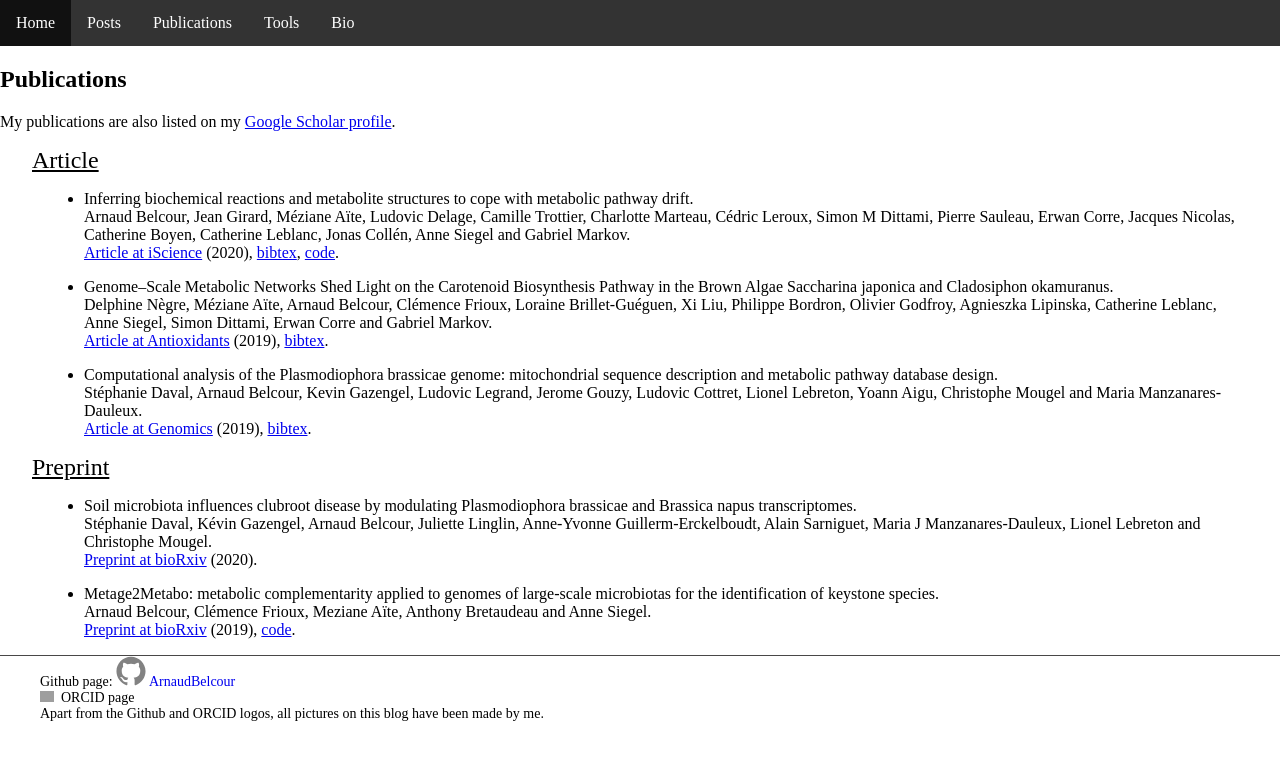
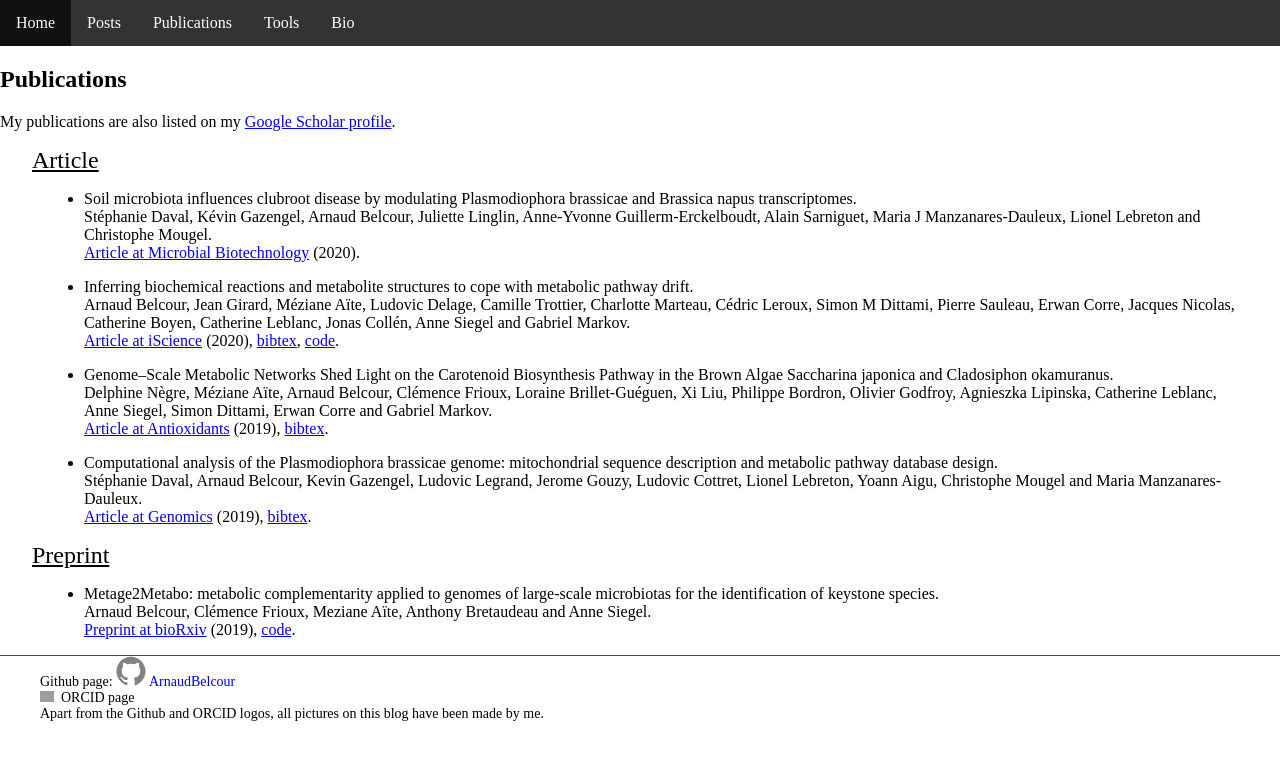
Before and after one commit to ArnaudBelcour/blog, a Jekyll site: the page built from pages/publications.html, in a window 1280 px wide. Shown: the top 760 px of the page. Built offline with Jekyll 4.4.1, drawn with Linux system fonts in a browser that asks for light colours; grey boxes are pictures that could not be loaded.

Commit message:
Add new article.

```diff
--- a/pages/publications.html
+++ b/pages/publications.html
@@ -9,6 +9,12 @@ permalink: pages/publications/
 	<p> My publications are also listed on my <a href='https://scholar.google.fr/citations?user=DGcD6P0AAAAJ&hl=fr'>Google Scholar profile</a>.</p>
 	<h2>Article</h2>
 	<ul>
+		<li>
+			<p> Soil microbiota influences clubroot disease by modulating Plasmodiophora brassicae and Brassica napus transcriptomes. <br>
+				Stéphanie Daval, Kévin Gazengel, Arnaud Belcour, Juliette Linglin, Anne-Yvonne Guillerm-Erckelboudt, Alain Sarniguet, Maria J Manzanares-Dauleux, Lionel Lebreton and Christophe Mougel. <br>
+				<a href=' https://doi.org/10.1111/1751-7915.13634'>Article at Microbial Biotechnology</a> (2020).
+			</p>
+		</li>
 		<li>
 			<p> Inferring biochemical reactions and metabolite structures to cope with metabolic pathway drift. <br>
 				Arnaud Belcour, Jean Girard, Méziane Aïte, Ludovic Delage, Camille Trottier, Charlotte Marteau, Cédric Leroux, Simon M Dittami, Pierre Sauleau, Erwan Corre, Jacques Nicolas, Catherine Boyen, Catherine Leblanc, Jonas Collén, Anne Siegel and Gabriel Markov. <br>
@@ -31,14 +37,6 @@ permalink: pages/publications/
 	<h2>Preprint</h2>
 		<ul>
 			<li>
-				<p> Soil microbiota influences clubroot disease by modulating Plasmodiophora brassicae and Brassica napus transcriptomes. <br>
-					Stéphanie Daval, Kévin Gazengel, Arnaud Belcour, Juliette Linglin, Anne-Yvonne Guillerm-Erckelboudt, Alain Sarniguet, Maria J Manzanares-Dauleux, Lionel Lebreton and Christophe Mougel. <br>
-					<a href='https://doi.org/10.1101/2020.02.05.935510'>Preprint at bioRxiv</a> (2020).
-				</p>
-			</li>
-		</ul>
-		<ul>
-			<li>
 				<p> Metage2Metabo: metabolic complementarity applied to genomes of large-scale microbiotas for the identification of keystone species. <br>
 					Arnaud Belcour, Clémence Frioux, Meziane Aïte, Anthony Bretaudeau and Anne Siegel. <br>
 					<a href='https://doi.org/10.1101/803056'>Preprint at bioRxiv</a> (2019), <a href='https://github.com/AuReMe/metage2metabo'>code</a>.
```
